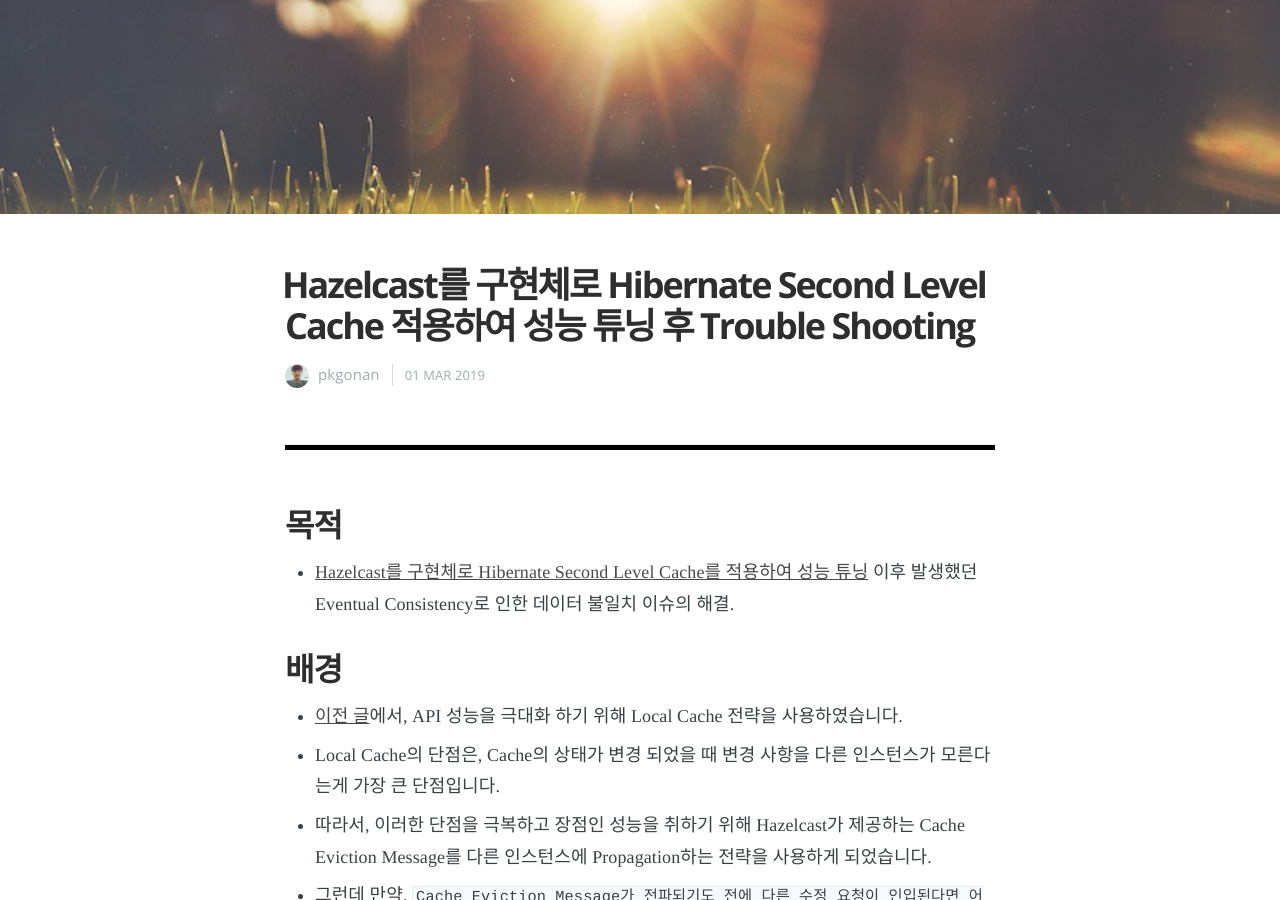
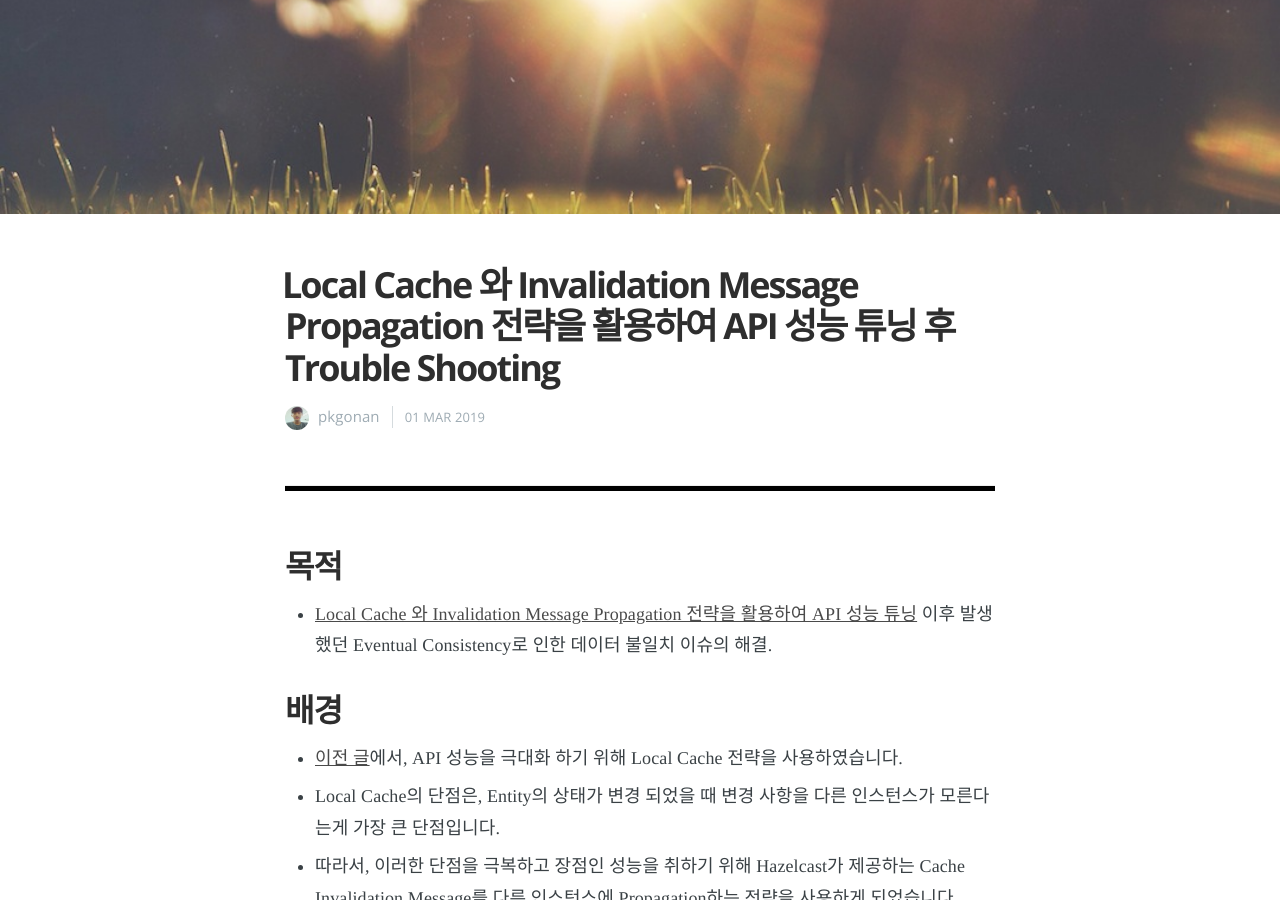
Before and after one commit to pkgonan/pkgonan.github.io, a Jekyll site: the page built from _posts/2019-03-01-hazelcast-hibernate-second-level-cache-troubleshooting.md, in a window 1280 px wide and 900 px high, scrolled down 236 px. Built offline with Jekyll 4.4.1, drawn with Linux system fonts in a browser that asks for light colours; nearby versions of some CDN libraries; some web fonts are replaced; some of the changed text lies outside the part shown.

Commit message:
Hazelcast Second Level Cache 본문 수정

```diff
--- a/_posts/2018-10-28-hazelcast-hibernate-second-level-cache.md
+++ b/_posts/2018-10-28-hazelcast-hibernate-second-level-cache.md
@@ -1,22 +1,74 @@
 ---
 layout: post
 cover: '/assets/images/cover10.jpg'
-title: Hazelcast를 구현체로 Hibernate Second Level Cache를 적용하여 API 성능 튜닝하기
+title: Local Cache 와 Invalidation Message Propagation 전략을 활용하여 API 성능 튜닝하기
 date: 2018-10-28 00:00:00
-tags: Java AWS Beanstalk Hazelcast Hibernate Second-Level-Cache Tuning
+tags: Java AWS Beanstalk Hazelcast Hibernate Second-Level-Cache Local-Cache Invalidation Tuning
 subclass: 'post tag-dev'
 categories: 'pkgonan'
 navigation: True
 ---
 
 ## 목적
-* Hazelcast를 구현체로 Hibernate Second Level Cache를 적용하여 쿠폰 API 성능 튜닝
+* Local Cache 와 Invalidation Message Propagation 전략을 활용하여 API 성능 튜닝하기
 
 
 ## 배경
 * 야놀자 쿠폰 API 서버 개발을 담당하고 있으며, APM Newrelic을 통해 DB Query로 인한 Latency 지연이 전체 Latency의 50%정도를 차지한다는 것을 알게 되었습니다.
-* 따라서, `DB Query 조회를 제로에 가깝게 줄여 API 성능을 개선하고자 Second Level Cache를 적용`하게 되었습니다.
+* 따라서, `DB Query 조회를 제로에 가깝게 줄여 API 성능을 개선하고자 Cache를 적용`하게 되었습니다.
 * ![Latency의 절반이 DB Query](/assets/images/post/apm_status_rainbow_mochi.png)
+
+
+## 분석
+* 현재 쿠폰 도메인의 Entity 사용 패턴을 분석해보았습니다.
+* 쿠폰의 메타 데이터 성격의 Entity는 조회가 99.9% 이상으로 압도적으로 많았습니다.
+* 이러한 쿠폰 메타 Entity를 전체 트래픽의 95%를 차지하는 상위 3개의 API에서 다수 호출하는 구조였습니다.
+* `따라서, 캐시에 아주 적합한 성격의 Entity라고 판단되었습니다.`
+
+
+## Cache를 어떻게 적용할 것인가 ?
+* 현재 Hibernate를 ORM으로 사용하고 있습니다.
+* 각 API Call 마다 Entity를 중복 조회하고 있었기에, 각 세션 내부에서만 Cache를 공유하는 First Level Cache는 Hit율이 낮은 편이었습니다.
+* 만약, 여러 세션에서 Cache를 공유하는 Second Level Cache를 적용할 경우 First Level Cache에서 Miss되는 조회들을 Hit 시킬 수 있게 됩니다.
+* `따라서, 현재 조회 패턴에서 Cache Hit율을 올리기 위해 Hibernate Second Level Cache를 적용하게 되었습니다.`
+
+
+## Local Cache vs Remote Cache 어떤 것이 더 적합한 상황인가 ?
+* `쿠폰 메타 Entity에 대해 1초에 수 천번의 극단적인 중복 조회가 이루어지는 상황이었습니다.`
+* 따라서, `성능 측면에서는 매번 Network를 타는 Remote Cache 보다 Local Cache가 가장 적합한 상황이었습니다.`
+* 하지만, Local Cache의 단점은 Entity의 상태가 변경 되었을 때 변경 사항을 다른 인스턴스가 알 수 없다는 것입니다.
+* 변경사항을 다른 인스턴스에게 알려주는 솔루션이 없다면 Remote Cache, 있다면 Local Cache 적용을 고려하였습니다.
+* 그리고 IMDG로 설계된 Cache 구현체에서 Entity의 상태가 변경되었을때 변경사항을 다른 인스턴스에게 전파하는 기능을 제공하는 것을 확인하게 되었습니다.
+* 이에 따라, `극단적인 중복 조회 패턴에서의 퍼포먼스를 위해 Local Cache 적용을 확정하게 되었습니다.`
+
+
+## Cache Concurrency Strategy은 어떤 전략이 적합한가 ?
+* 현재 Hibernate를 사용하고 있으며, Second Level Cache 적용을 위해 캐시 동시성 전략에 대한 고민이 필요하였습니다.
+* Read/Update 비율이 Read가 압도적으로 높고, 동시 수정이 일어날 확률이 낮은 상황이었습니다.
+* 또한, `Eventual Consistency에 큰 이슈가 없으며 퍼포먼스가 필요하였기에, NONSTRICT_READ_WRITE 전략이 적합하였습니다.`
+
+
+## Cache 구현체의 선택
+* Invalidation Message Propagation 기능을 제공하는 Cache 구현체가 필요하였습니다.
+* 위와 같은 조건을 기준으로 Cache 구현체 별 적합성에 대해 분석을 해보았습니다. 성능에 대한 차이는 분석에서 제외하였습니다.
+*
+| 이름 | 구분 | 저장소 | 적합여부 | 판단사유 |
+|---------|---------|---------|---------|---------|
+| Hazelcast | IMDG | In Memory | O | IMDG로 Invalidation Message Propagation 기능 제공 |
+| Infinispan | IMDG | In Memory | O | 상동 |
+| Redis | NON-IMDG | In Memory | X | NON-IMDG로 Invalidation Message Propagation 기능 미제공 |
+| Ehcache | NON-IMDG | In Memory | X | 상동 |
+| Ehcache + Terracotta | NON-IMDG | In Memory | X | Terracotta 서버 추가 구성으로 인한 부담 |
+* 위 분석을 통해 IMDG에서 분산 메세지 기능을 구현하고 있어, IMDG를 활용해야 한다는 것을 알게 되었습니다.
+* 하지만, `Infinispan같은 경우 9.4.9.Final Version 기준으로 Invalidation Mode에서 NONSTRICT_READ_WRITE 전략을 지원하지 않았습니다.`
+* 이에 따라, `NONSTRICT_READ_WRITE 전략을 지원하는 Hazelcast를 Local Cache 구현체로 선택하게 되었습니다.`
+
+
+## 그래서 Local Cache + Invalidation Message Propagation 전략은 언제 써야 적절한건데 ? (AND 조건)
+* 특정 Entity에 대해 조회가 극단적으로 많을 경우
+* 극단적인 성능이 필요할 경우
+* 조회/수정 비율이 조회가 더 많을 경우 (쿠폰은 약 99.9%/0.1%)
+* Eventual Consistency에도 이슈 없는 Entity 속성일 경우
 
 
 ## 환경
@@ -114,7 +166,7 @@
         * 장점으로는 여러대의 Instance에 중복된 데이터가 저장되지 않는다.
         * 단점으로는 데이터를 적재하고 가져올때 Network Time이 발생한다.
         * 당연하게도 Read / Update 비율이 Read 가 많아야지 Update가 많으면 비효율.
-        * `Cache Eviction은 데이터가 변경 & Eviction 되었을 때 Multicasting을 통해 타 인스턴스에 Eviction 요청을 전달`한다.
+        * `Cache 데이터가 변경 되었을 때 Multicasting을 통해 타 인스턴스에 Invalidation 요청을 전달`한다.
         * ![Hazelcast 분산 처리 방식의 Put](/assets/images/post/Hazelcast_Distributed_Map_Put.png)
         * ![Hazelcast 분산 처리 방식의 Get](/assets/images/post/Hazelcast_Distributed_Map_Get.png)
     * Local 처리 방식 (HazelcastLocalCacheRegionFactory)
@@ -122,8 +174,8 @@
         * 장점으로는 Local에서 데이터를 가져오고 적재하기 때문에 Network Time이 발생하지 않아 빠르다.
         * 단점으로는 여러대의 Instance에 중복되는 데이터가 발생한다.
         * 당연하게도 Read / Update 비율이 Read 가 많아야지 Update가 많으면 비효율.
-        * `Cache Eviction은 데이터가 변경 & Eviction 되었을 때 Multicasting을 통해 타 인스턴스에 Eviction 요청을 전달`한다.
-        * ![Hazelcast 로컬 처리 방식의 Invalidation](/assets/images/post/Hazelcast_Local_Map_Invalidation.png)
+        * `Cache 데이터가 변경 되었을 때 Multicasting을 통해 타 인스턴스에 Invalidation 요청을 전달`한다.
+        * ![Hazelcast Local_Cache의 Invalidation](/assets/images/post/Hazelcast_Local_Map_Invalidation.png)
 * Coupon API의 Hazelcast Second Level Cache 데이터 적재 방식의 결정
     * 데이터 적재 방식의 결정을 위해서 고려한 부분은 크게 두 가지 였습니다.
     * 성능 그리고 AWS Beanstalk 환경에서의 배포 이슈 여부
@@ -141,7 +193,7 @@
 
 ## Hazelcast 분산 이벤트
 * Hazelcast 분산 이벤트 사용처는 ?
-    * `Cache 대상이 되는 데이터가 Update & Eviction이 될 경우, 상태가 변경이 되었다는 Event를 클러스터링 된 다른 인스턴스에 Propagation(Multicast) 하는데 사용`됩니다.
+    * `Cache 대상이 되는 데이터가 Update 될 경우, 상태가 변경이 되었다는 Event를 클러스터링 된 다른 인스턴스에 Propagation(Multicast) 하는데 사용`됩니다.
     * 이벤트 리스너에서는, 이벤트 수신시 해당 캐시를 Eviction 할 것인지, 아니면 Update할 것인지 설정을 통해 선택 가능.
     * 컬럼이 추가 혹은 삭제될 경우 등등 여러가지 Serialization 이슈가 존재.
     * 따라서, 이벤트를 수신하면 해당 이벤트에 해당하는 Cache를 Eviction 할 것을 개인적으로 추천.
@@ -184,7 +236,7 @@
     * 데이터 전송 실패를 처리하는 방식
         * `전송 실패 처리 방식에서의 데이터 신뢰도와 성능은 반비례`
         * ![Failure_Handling](/assets/images/post/Failure_Handling.png)
-        * `Hazelcast에서 Local Cache + Eviction Multicasting 방식에서는 Retry 정책을 사용`
+        * `Hazelcast에서 Local Cache + Invalidation Message Multicasting 방식에서는 Retry 정책을 사용`
             * 동기식 전송일 경우 재시도 회수 50
             * 비동기식 전송일 경우 재시도 회수 5
 
@@ -223,15 +275,15 @@
                     }
 
 
-* 분산 메세징을 통한 Cache Eviction Propagation 방식의 신뢰성 분석
-    * 인스턴스간의 Cache Eviction Message Propagation 도달 시간 차이로 인한 신뢰성 문제에 대하여
+* 분산 메세징을 통한 Cache Invalidation Message Propagation 방식의 신뢰성 분석
+    * 인스턴스간의 Cache Invalidation Message Propagation 도달 시간 차이로 인한 신뢰성 문제에 대하여
         * `당연하게도 미세한 시간 차이가 존재, 그 시간 사이에서는 Consistency를 보장 불가`
         * 데이터 원본이 한곳에 저장되는 방식이라면 Consistency 보장 가능
         * 쿠폰에서는 데이터를 각자 Local에 저장하는 방식을 사용, 미세한 Consistency 이슈 존재
         * `즉, 변경이 적은 데이터를 캐시해야 하며, 변경으로 인해 크리티컬한 이슈가 발생하지 않는 데이터를 적재해야 할 것`
         * 쿠폰 API에서는 데이터가 변경되어도 그 영향이 적은 Entity들을 캐싱
         * 따라서, 쿠폰 API에서는 Propagation 시간 차이로 인한 Consistency 이슈 없음
-    * 네트워크 혹은 서버상의 이슈로 Cache Eviction Message를 받지 못해 생길 수 있는 Consistency 문제에 대하여
+    * 네트워크 혹은 서버상의 이슈로 Cache Invalidation Message를 받지 못해 생길 수 있는 Consistency 문제에 대하여
         * 네트워크 상의 통신 문제로 인한 문제
             * `TCP 전송방식을 사용, 패킷 유실 등은 프로토콜에서 재처리`, 이슈 없음
         * 동작중인 서버가 OOM 등에 의해 정지한 경우
@@ -413,9 +465,10 @@
 * 캐시 적용 전후, APM에서 Latency 그래프가 극단적으로 깎여 나가는 것을 보면 쾌감이 상당합니다...
 * 성능 튜닝의 시작은 APM인 것 같습니다.
 * 어플리케이션의 어떤 부분이 성능에 영향을 미치는지 현 상황을 분석하기 위해서는 APM이 필요하며, 이를 통해 개선포인트를 찾을 수 있는 Insight를 얻을 수 있기 때문입니다.
-* 모든 것은 Trade Off, 분산 환경에서 Second Level Cache는 Strong Consistency를 지킬 수 없습니다.
+* 모든 것은 Trade Off, 분산 환경에서 Local Cache는 성능과 Strong Consistency를 함께 지킬 수 없습니다.
 * 사용하려는 서비스의 특징 그리고 읽기/쓰기의 비율이 읽기가 많은지, 데이터 수정으로 인해 크리티컬한 이슈가 발생하지 않는 데이터인지를 잘 고려하여 사용하면 극적인 퍼포먼스를 내는 좋은 솔루션이 될 수 있을 것 같습니다.
+* Local Cache로 인한 성능 극대화와 Heap의 압박을 함께 고려하여 장점이 단점보다 클 경우에 사용할 것을 추천합니다.
 
 
 ## 관련 Post
-* [Hazelcast를 구현체로 Hibernate Second Level Cache 적용하여 성능 튜닝 후 Trouble Shooting](https://pkgonan.github.io/2019/03/hazelcast-hibernate-second-level-cache-troubleshooting)
+* [Local Cache 와 Invalidation Message Propagation 전략을 활용하여 API 성능 튜닝 후 Trouble Shooting](https://pkgonan.github.io/2019/03/hazelcast-hibernate-second-level-cache-troubleshooting)
--- a/_posts/2019-03-01-hazelcast-hibernate-second-level-cache-troubleshooting.md
+++ b/_posts/2019-03-01-hazelcast-hibernate-second-level-cache-troubleshooting.md
@@ -1,25 +1,25 @@
 ---
 layout: post
 cover: '/assets/images/cover2.jpg'
-title: Hazelcast를 구현체로 Hibernate Second Level Cache 적용하여 성능 튜닝 후 Trouble Shooting
+title: Local Cache 와 Invalidation Message Propagation 전략을 활용하여 API 성능 튜닝 후 Trouble Shooting
 date: 2019-03-01 00:00:00
-tags: Java AWS Beanstalk Hazelcast Hibernate Second-Level-Cache Tuning Trouble-Shooting
+tags: Java AWS Beanstalk Hazelcast Hibernate Second-Level-Cache Tuning Local-Cache Invalidation Trouble-Shooting
 subclass: 'post tag-dev'
 categories: 'pkgonan'
 navigation: True
 ---
 
 ## 목적
-* [Hazelcast를 구현체로 Hibernate Second Level Cache를 적용하여 성능 튜닝](https://pkgonan.github.io/2018/10/hazelcast-hibernate-second-level-cache) 이후 발생했던 Eventual Consistency로 인한 데이터 불일치 이슈의 해결.
+* [Local Cache 와 Invalidation Message Propagation 전략을 활용하여 API 성능 튜닝](https://pkgonan.github.io/2018/10/hazelcast-hibernate-second-level-cache) 이후 발생했던 Eventual Consistency로 인한 데이터 불일치 이슈의 해결.
 
 
 ## 배경
 * [이전 글](https://pkgonan.github.io/2018/10/hazelcast-hibernate-second-level-cache)에서, API 성능을 극대화 하기 위해 Local Cache 전략을 사용하였습니다.
-* Local Cache의 단점은, Cache의 상태가 변경 되었을 때 변경 사항을 다른 인스턴스가 모른다는게 가장 큰 단점입니다.
-* 따라서, 이러한 단점을 극복하고 장점인 성능을 취하기 위해 Hazelcast가 제공하는 Cache Eviction Message를 다른 인스턴스에 Propagation하는 전략을 사용하게 되었습니다.
-* 그런데 만약, `Cache Eviction Message가 전파되기도 전에 다른 수정 요청이 인입된다면 어떤 문제가 발생할까요 ?`
+* Local Cache의 단점은, Entity의 상태가 변경 되었을 때 변경 사항을 다른 인스턴스가 모른다는게 가장 큰 단점입니다.
+* 따라서, 이러한 단점을 극복하고 장점인 성능을 취하기 위해 Hazelcast가 제공하는 Cache Invalidation Message를 다른 인스턴스에 Propagation하는 전략을 사용하게 되었습니다.
+* 그런데 만약, `Cache Invalidation Message가 전파되기도 전에 다른 수정 요청이 인입된다면 어떤 문제가 발생할까요 ?`
 * Local Cache간의 동시성 문제로 인해 의도하지 않는 결과가 발생할 수 있습니다.
-* N대의 서버를 기준으로 Cache Eviction Message가 전파되는 방식은 아래와 같습니다.
+* N대의 서버를 기준으로 Cache Invalidation Message가 전파되는 방식은 아래와 같습니다.
 * ![예시](/assets/images/post/Hazelcast_Local_Map_Invalidation.png)
 * 아래의 이미지를 기준으로 예를 들어 동시성 문제를 설명해보겠습니다.
 * ![예시](/assets/images/post/Hazelcast_Local_Cache_Eviction_Propagation_Strategy.png)
@@ -59,7 +59,7 @@
 
 ## 해결 방안과 관련된 중요한 키워드
 * Local Cache
-* Cache Eviction Propagation
+* Cache Invalidation Message Propagation
 * IMDG
 * Lock
 * Cache Concurrency Strategy
@@ -166,7 +166,7 @@
 * Query Hint를 통한 Cache Ignore 기법
     * Hibernate Second Level Cache 사용시 기본적으로 캐시를 사용하여 데이터를 가져오고 없으면 DB에 접근하여 가져오게 됩니다.
     * Query Hint를 사용하게 되면, 데이터를 Cache에서 참조할지, DB에서 참조해서 가져올지를 선택할 수 있습니다.
-    * `애초에 Local Cache + Eviction Message Propagation 전략을 선택했다는 점에서 Strong Consistency가 아닌 Eventual Consistency를 제공하는 것을 의미합니다.`
+    * `애초에 Local Cache + Invalidation Message Propagation 전략을 선택했다는 점에서 Strong Consistency가 아닌 Eventual Consistency를 제공하는 것을 의미합니다.`
     * 대부분의 트래픽이 `조회`이기에 Eventual Consistency는 문제 되지 않기 때문이죠.
     * 하지만, `변경` 요청이 빠르게 여러번 들어올 경우에는 Eventual Consistency는 취약합니다.
     * `따라서, 변경 API에 대해서는 Query Hint를 통해 Cache를 사용하지 않고 DB를 직접 바라보도록 메소드를 제공하여 이를 해결할 수 있었습니다.`
@@ -222,11 +222,11 @@
 
 
 ## 마치며
-* Redis 같은 Write Endpoint가 한 곳인 Cache는 Cache Eviction Propagation Timing에 대해서는 크게 고려하지 않아도 된다.
-* 위와 같은 Local Cache + Cache Eviction Propagation 전략을 사용할 경우에는 Eventual Consistency에 대해 반드시 고려해야 할 것이다.
+* Redis 같은 Write Endpoint가 한 곳인 Cache는 Cache Invalidation Propagation Timing에 대해서는 크게 고려하지 않아도 된다.
+* 위와 같은 Local Cache + Cache Invalidation Propagation 전략을 사용할 경우에는 Eventual Consistency에 대해 반드시 고려해야 할 것이다.
 * Strong Consistency & Eventual Consistency에 대해 다시 한번 생각해보는 좋은 계기가 된것 같다.
 * 그리고 분산 환경에서의 동시성 전략에 대해서도 고민해보는 좋은 시간이 되었던 것 같다.
 
 
 ## 관련 Post
-* [Hazelcast를 구현체로 Hibernate Second Level Cache를 적용하여 API 성능 튜닝하기](https://pkgonan.github.io/2018/10/hazelcast-hibernate-second-level-cache)
+* [Local Cache 와 Invalidation Message Propagation 전략을 활용하여 API 성능 튜닝](https://pkgonan.github.io/2018/10/hazelcast-hibernate-second-level-cache)
```
